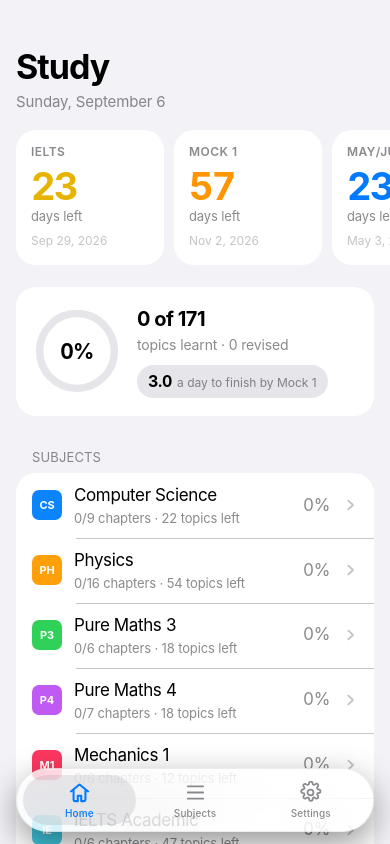
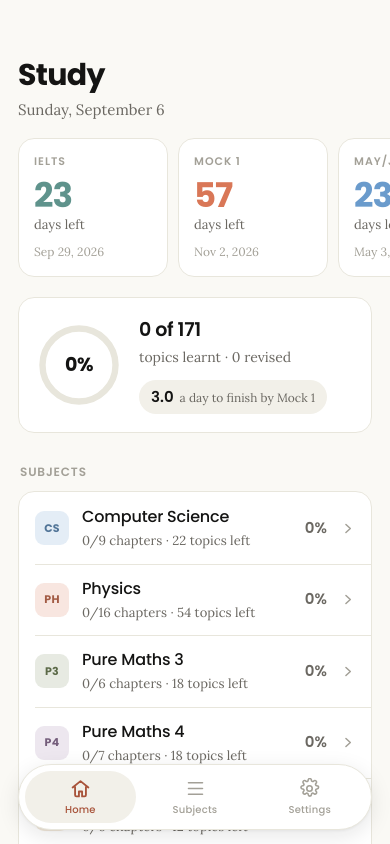
Before and after one commit to hum2z/study, a plain HTML site: page index.html in a window 390 px wide. Drawn offline with Linux system fonts and the light colour scheme.

Commit message:
Restyle with Anthropic's brand system
Swaps the iOS palette for the brand one: warm paper backgrounds (#faf9f5 light,
#141413 dark), hairline borders instead of blur and shadow, and the brand
orange as the accent. Subject colours are the brand blue, orange and green plus
three tones matched to that register, rendered as soft tints rather than
saturated fills — the mid-tone accents do not carry small white text at
readable contrast, so tiles use an 18% wash with ink mixed toward the
foreground, which also inverts correctly between themes.

Type is Poppins for chrome and Lora for reading text. Both are self-hosted in
fonts/ and precached by the service worker: pulling them from Google at runtime
would have left the app falling back to Arial and Georgia whenever it was
opened offline, which is most of the time on a phone. Only the latin subsets
ship, 61KB for all four faces.

Icons, manifest colours and the dynamic theme-color meta follow the same
palette. The progress ring was still hardcoded to the iOS blue through its
default argument; it now takes the accent.

Co-Authored-By: Claude Opus 5 <noreply@anthropic.com>
Claude-Session: https://claude.ai/code/session_01R4zBeWzAHkHLhQRYjS1TtR

```diff
--- a/app.js
+++ b/app.js
@@ -8,7 +8,7 @@ const DEFAULT_DATES = {
   final: "2027-05-03"    // May/June exam series
 };
 const CD_META = [
-  { key: "ielts", label: "IELTS",    colour: "var(--yellow)" },
+  { key: "ielts", label: "IELTS",    colour: "var(--teal)"  },
   { key: "mock",  label: "Mock 1",   colour: "var(--orange)" },
   { key: "final", label: "May/June", colour: "var(--blue)"   }
 ];
@@ -48,7 +48,7 @@ function applyTheme() {
   const dark = t === "dark" ||
     (t === "auto" && matchMedia("(prefers-color-scheme: dark)").matches);
   const meta = document.querySelector('meta[name="theme-color"]');
-  if (meta) meta.content = dark ? "#000000" : "#EFEFF4";
+  if (meta) meta.content = dark ? "#141413" : "#faf9f5";
 
   document.querySelectorAll("[data-theme-set]").forEach(b =>
     b.setAttribute("aria-pressed", b.dataset.themeSet === t));
@@ -103,7 +103,7 @@ function countdownStrip() {
   }).join("") + `</div>`;
 }
 
-function ring(pct, colour = "var(--blue)") {
+function ring(pct, colour = "var(--accent)") {
   const R = 40, C = 2 * Math.PI * R;
   return `<div class="ring">
     <svg viewBox="0 0 92 92">
@@ -119,7 +119,7 @@ function subjectRows() {
   return `<div class="card">` + SYLLABUS.map(s => {
     const st = subjectStats(s);
     return `<button class="row" data-open="${s.id}" style="--c:${s.colour}">
-      <span class="tile">${initials(s)}</span>
+      <span class="tile tint">${initials(s)}</span>
       <span class="row-main">
         <b>${esc(s.name)}</b>
         <span>${st.chaptersDone}/${st.chapters} chapters · ${st.total - st.learnt} topics left</span>
--- a/styles.css
+++ b/styles.css
@@ -1,107 +1,106 @@
 /* ==========================================================================
-   Study — iOS grouped-list styling.
-   Content sits on flat opaque cards over a plain background, the way Settings
-   does. Blur is reserved for the floating chrome: nav bar and tab bar.
+   Study — Anthropic brand styling.
+   Warm paper surfaces, hairline borders, Poppins for chrome and Lora for
+   reading text. No blur: Claude's surfaces are flat and calm.
    ========================================================================== */
 
+@font-face{font-family:Poppins;src:url(fonts/poppins-500.woff2) format('woff2');
+           font-weight:500;font-style:normal;font-display:swap}
+@font-face{font-family:Poppins;src:url(fonts/poppins-600.woff2) format('woff2');
+           font-weight:600;font-style:normal;font-display:swap}
+@font-face{font-family:Poppins;src:url(fonts/poppins-700.woff2) format('woff2');
+           font-weight:700;font-style:normal;font-display:swap}
+@font-face{font-family:Lora;src:url(fonts/lora.woff2) format('woff2');
+           font-weight:400 700;font-style:normal;font-display:swap}
+
 :root{
-  --blue:#0A84FF; --green:#30D158; --orange:#FF9F0A; --red:#FF453A;
-  --yellow:#FFD60A; --purple:#BF5AF2; --pink:#FF375F; --teal:#40C8E0;
+  --ui:Poppins,"Helvetica Neue",Arial,system-ui,sans-serif;
+  --read:Lora,Georgia,"Times New Roman",serif;
 
-  --bg:#000000;              /* systemBackground */
-  --card:#1C1C1E;            /* secondarySystemGroupedBackground */
-  --fill:#2C2C2E;            /* tertiarySystemFill */
-  --label:#FFFFFF;
-  --label2:rgba(235,235,245,.6);
-  --label3:rgba(235,235,245,.3);
-  --separator:rgba(84,84,88,.65);
-  --chrome:rgba(0,0,0,.7);   /* nav material */
-  --float:rgba(30,30,32,.62);        /* floating tab capsule */
-  --float-brd:rgba(255,255,255,.13);
-  --float-spec:rgba(255,255,255,.16);
-  --tab-active:rgba(120,120,128,.26);
-  --press:rgba(255,255,255,.08);
+  /* brand */
+  --orange:#d97757; --blue:#6a9bcc; --green:#788c5d;
+  --plum:#9a7aa4;   --gold:#bf9243;  --teal:#5f938c;
 
-  --blur:saturate(180%) blur(24px);
-  --r-card:20px;
+  /* light — the default, Claude's paper */
+  --bg:#faf9f5;
+  --card:#ffffff;
+  --raise:#f2f0e9;
+  --border:#e8e6dc;
+  --text:#141413;
+  --text2:#6b6862;
+  --text3:#a3a097;
+  --accent:#d97757;
+  --accent-ink:#a8533a;
+  --danger:#b3452f;
+  --press:rgba(20,20,19,.045);
+
+  --r-card:16px; --r-ctl:10px;
   --spring:cubic-bezier(.32,.72,0,1);
+  color-scheme:light;
+}
+
+@media (prefers-color-scheme: dark){
+  :root:not([data-theme="light"]){
+    --bg:#141413; --card:#1f1e1c; --raise:#2a2926; --border:#35342f;
+    --text:#faf9f5; --text2:#b0aea5; --text3:#78766e;
+    --accent:#d97757; --accent-ink:#e0906f; --danger:#e08272;
+    --press:rgba(250,249,245,.06);
+    color-scheme:dark;
+  }
+}
+:root[data-theme="dark"]{
+  --bg:#141413; --card:#1f1e1c; --raise:#2a2926; --border:#35342f;
+  --text:#faf9f5; --text2:#b0aea5; --text3:#78766e;
+  --accent:#d97757; --accent-ink:#e0906f; --danger:#e08272;
+  --press:rgba(250,249,245,.06);
   color-scheme:dark;
 }
-
-@media (prefers-color-scheme: light){
-  :root:not([data-theme="dark"]){
-    --blue:#007AFF; --green:#34C759; --orange:#FF9500; --red:#FF3B30;
-    --yellow:#E6B400; --purple:#AF52DE; --pink:#FF2D55; --teal:#30B0C7;
-    --bg:#F2F2F7; --card:#FFFFFF; --fill:#E5E5EA;
-    --label:#000000; --label2:rgba(60,60,67,.6); --label3:rgba(60,60,67,.3);
-    --separator:rgba(60,60,67,.29); --chrome:rgba(249,249,249,.8);
-    --float:rgba(255,255,255,.66); --float-brd:rgba(0,0,0,.07);
-    --float-spec:rgba(255,255,255,.95); --tab-active:rgba(120,120,128,.16);
-    --press:rgba(0,0,0,.05);
-    color-scheme:light;
-  }
-}
 :root[data-theme="light"]{
-  --blue:#007AFF; --green:#34C759; --orange:#FF9500; --red:#FF3B30;
-  --yellow:#E6B400; --purple:#AF52DE; --pink:#FF2D55; --teal:#30B0C7;
-  --bg:#F2F2F7; --card:#FFFFFF; --fill:#E5E5EA;
-  --label:#000000; --label2:rgba(60,60,67,.6); --label3:rgba(60,60,67,.3);
-  --separator:rgba(60,60,67,.29); --chrome:rgba(249,249,249,.8);
-  --float:rgba(255,255,255,.66); --float-brd:rgba(0,0,0,.07);
-  --float-spec:rgba(255,255,255,.95); --tab-active:rgba(120,120,128,.16);
-  --press:rgba(0,0,0,.05);
+  --bg:#faf9f5; --card:#ffffff; --raise:#f2f0e9; --border:#e8e6dc;
+  --text:#141413; --text2:#6b6862; --text3:#a3a097;
+  --accent:#d97757; --accent-ink:#a8533a; --danger:#b3452f;
+  --press:rgba(20,20,19,.045);
   color-scheme:light;
-}
-:root[data-theme="dark"]{
-  --blue:#0A84FF; --green:#30D158; --orange:#FF9F0A; --red:#FF453A;
-  --yellow:#FFD60A; --purple:#BF5AF2; --pink:#FF375F; --teal:#40C8E0;
-  --bg:#000000; --card:#1C1C1E; --fill:#2C2C2E;
-  --label:#FFFFFF; --label2:rgba(235,235,245,.6); --label3:rgba(235,235,245,.3);
-  --separator:rgba(84,84,88,.65); --chrome:rgba(0,0,0,.7);
-  --float:rgba(30,30,32,.62); --float-brd:rgba(255,255,255,.13);
-  --float-spec:rgba(255,255,255,.16); --tab-active:rgba(120,120,128,.26);
-  --press:rgba(255,255,255,.08);
-  color-scheme:dark;
 }
 
 *{box-sizing:border-box;-webkit-tap-highlight-color:transparent}
 html,body{height:100%;margin:0;overflow:hidden}
 body{
-  background:var(--bg); color:var(--label);
-  font:400 17px/1.4 -apple-system,BlinkMacSystemFont,"SF Pro Text","SF Pro Display",
-       system-ui,"Segoe UI",Roboto,sans-serif;
+  background:var(--bg); color:var(--text);
+  font:400 16px/1.5 var(--read);
   -webkit-font-smoothing:antialiased;
   overscroll-behavior:none;
 }
 button{font:inherit;color:inherit;background:none;border:none;padding:0;cursor:pointer}
 h1,h2,h3,p{margin:0}
-svg.ico{width:24px;height:24px;fill:none;stroke:currentColor;stroke-width:1.9;
+svg.ico{width:22px;height:22px;fill:none;stroke:currentColor;stroke-width:1.7;
         stroke-linecap:round;stroke-linejoin:round;flex:0 0 auto}
+
+/* tinted chip shared by subject tiles and chapter numbers */
+.tint{background:color-mix(in srgb, var(--c) 18%, transparent);
+      color:color-mix(in srgb, var(--c) 72%, var(--text))}
 
 /* ---------------------------------------------------------------- nav bar */
 .nav{
   position:fixed;top:0;left:0;right:0;z-index:40;
   padding-top:env(safe-area-inset-top);
-  transition:background .25s ease, box-shadow .25s ease;
+  background:transparent;transition:background .2s ease, border-color .2s ease;
+  border-bottom:1px solid transparent;
 }
-.nav.solid{
-  background:var(--chrome);
-  -webkit-backdrop-filter:var(--blur); backdrop-filter:var(--blur);
-  box-shadow:0 .5px 0 var(--separator);
-}
-.nav-bar{height:44px;display:flex;align-items:center;padding:0 8px;position:relative}
+.nav.solid{background:var(--bg);border-bottom-color:var(--border)}
+.nav-bar{height:48px;display:flex;align-items:center;padding:0 10px;position:relative}
 .nav-back{
-  display:flex;align-items:center;gap:1px;color:var(--blue);
-  font-size:17px;letter-spacing:-.01em;padding:6px 6px 6px 2px;
+  display:flex;align-items:center;gap:2px;color:var(--accent-ink);
+  font-family:var(--ui);font-size:15px;font-weight:500;padding:6px 6px 6px 2px;
   max-width:34%;transition:opacity .2s ease;
 }
 .nav-back[hidden]{display:none}
 .nav-back span{overflow:hidden;text-overflow:ellipsis;white-space:nowrap}
-.nav-back svg.ico{width:22px;height:22px;stroke-width:2.5;margin-right:-3px}
-.nav-back:active{opacity:.4}
+.nav-back svg.ico{width:19px;height:19px;stroke-width:2.2;margin-right:-2px}
+.nav-back:active{opacity:.5}
 .nav-compact{
   position:absolute;left:50%;top:50%;transform:translate(-50%,-50%);
-  font-size:17px;font-weight:600;letter-spacing:-.02em;
+  font-family:var(--ui);font-size:16px;font-weight:600;letter-spacing:-.01em;
   opacity:0;transition:opacity .2s ease;pointer-events:none;
   max-width:46%;overflow:hidden;white-space:nowrap;text-overflow:ellipsis;
 }
@@ -112,188 +111,159 @@ svg.ico{width:24px;height:24px;fill:none;stroke:currentColor;stroke-width:1.9;
 .screen{
   position:absolute;inset:0;overflow-y:auto;overflow-x:hidden;
   -webkit-overflow-scrolling:touch;background:var(--bg);
-  padding:calc(env(safe-area-inset-top) + 44px) 0
-          calc(env(safe-area-inset-bottom) + 88px);
+  padding:calc(env(safe-area-inset-top) + 48px) 0
+          calc(env(safe-area-inset-bottom) + 92px);
 }
-.screen-in{padding:0 16px;max-width:640px;margin:0 auto}
+.screen-in{padding:0 18px;max-width:640px;margin:0 auto}
 .screen.push-enter{transform:translateX(100%)}
 .screen.push-active{transition:transform .4s var(--spring)}
 .screen.push-done{transform:translateX(0)}
-.screen.push-behind{transform:translateX(-26%);filter:brightness(.6)}
+.screen.push-behind{transform:translateX(-24%);opacity:.5}
 
-.large-title{font-size:34px;font-weight:700;letter-spacing:-.028em;line-height:1.12;padding:4px 0 2px}
-.large-sub{font-size:15px;color:var(--label2);margin-top:3px;letter-spacing:-.01em}
+.large-title{font-family:var(--ui);font-size:30px;font-weight:700;
+             letter-spacing:-.022em;line-height:1.18;padding:10px 0 2px}
+.large-sub{font-size:15px;color:var(--text2);margin-top:4px}
 .sec-hdr{
-  font-size:13px;font-weight:400;letter-spacing:.01em;text-transform:uppercase;
-  color:var(--label2);padding:32px 16px 7px;
+  font-family:var(--ui);font-size:12px;font-weight:600;letter-spacing:.07em;
+  text-transform:uppercase;color:var(--text3);padding:30px 2px 10px;
 }
 
 /* ------------------------------------------------------------------ cards */
-.card{background:var(--card);border-radius:var(--r-card);overflow:hidden}
+.card{background:var(--card);border:1px solid var(--border);
+      border-radius:var(--r-card);overflow:hidden}
 
 /* ------------------------------------------------------- countdown strip */
-.cds{
-  display:flex;gap:10px;overflow-x:auto;scroll-snap-type:x mandatory;
-  padding:18px 16px 4px;scroll-padding-inline:16px;scrollbar-width:none;
-}
+.cds{display:flex;gap:10px;overflow-x:auto;scroll-snap-type:x mandatory;
+     padding:16px 18px 4px;scroll-padding-inline:18px;scrollbar-width:none}
 .cds::-webkit-scrollbar{display:none}
-.cd{scroll-snap-align:start;flex:0 0 auto;width:148px;padding:14px 15px 15px}
-.cd .lab{font-size:12px;font-weight:600;letter-spacing:.04em;text-transform:uppercase;color:var(--label2)}
-.cd .num{
-  font-size:38px;font-weight:700;letter-spacing:-.045em;line-height:1.05;
-  margin-top:6px;font-variant-numeric:tabular-nums;color:var(--c);
-}
-.cd .unit{font-size:13px;color:var(--label2);letter-spacing:-.01em}
-.cd .date{font-size:12px;color:var(--label3);margin-top:8px}
-.cd.past .num{color:var(--label3)}
+.cd{scroll-snap-align:start;flex:0 0 auto;width:150px;padding:14px 15px 15px}
+.cd .lab{font-family:var(--ui);font-size:11px;font-weight:600;letter-spacing:.09em;
+         text-transform:uppercase;color:var(--text3)}
+.cd .num{font-family:var(--ui);font-size:34px;font-weight:700;letter-spacing:-.03em;
+         line-height:1.1;margin-top:8px;color:var(--c);font-variant-numeric:tabular-nums}
+.cd .unit{font-size:13px;color:var(--text2)}
+.cd .date{font-size:12px;color:var(--text3);margin-top:9px}
+.cd.past .num{color:var(--text3)}
 
 /* ------------------------------------------------------------ hero / ring */
-.hero{display:flex;align-items:center;gap:17px;padding:18px;margin-top:18px}
-.ring{position:relative;flex:0 0 auto;width:86px;height:86px}
+.hero{display:flex;align-items:center;gap:18px;padding:18px;margin-top:16px}
+.ring{position:relative;flex:0 0 auto;width:84px;height:84px}
 .ring svg{width:100%;height:100%;transform:rotate(-90deg)}
-.ring circle{fill:none;stroke-width:8;stroke-linecap:round}
-.ring .trk{stroke:var(--fill)}
-.ring .val{stroke:var(--blue);transition:stroke-dashoffset .7s var(--spring)}
-.ring b{position:absolute;inset:0;display:grid;place-items:center;
-        font-size:21px;font-weight:700;letter-spacing:-.03em;font-variant-numeric:tabular-nums}
+.ring circle{fill:none;stroke-width:7;stroke-linecap:round}
+.ring .trk{stroke:var(--border)}
+.ring .val{stroke:var(--accent);transition:stroke-dashoffset .7s var(--spring)}
+.ring b{position:absolute;inset:0;display:grid;place-items:center;font-family:var(--ui);
+        font-size:19px;font-weight:700;letter-spacing:-.02em;font-variant-numeric:tabular-nums}
 .hero-txt{min-width:0;flex:1}
-.hero-txt h2{font-size:20px;font-weight:700;letter-spacing:-.025em}
-.hero-txt p{font-size:14px;color:var(--label2);margin-top:2px;letter-spacing:-.01em}
-.pace{display:inline-flex;align-items:baseline;gap:5px;margin-top:11px;
-      padding:5px 11px;border-radius:99px;background:var(--fill)}
-.pace b{font-size:16px;font-weight:700;letter-spacing:-.02em;font-variant-numeric:tabular-nums}
-.pace span{font-size:12px;color:var(--label2)}
+.hero-txt h2{font-family:var(--ui);font-size:19px;font-weight:600;letter-spacing:-.015em}
+.hero-txt p{font-size:14px;color:var(--text2);margin-top:2px}
+.pace{display:inline-flex;align-items:baseline;gap:6px;margin-top:12px;
+      padding:6px 12px;border-radius:999px;background:var(--raise)}
+.pace b{font-family:var(--ui);font-size:15px;font-weight:600;font-variant-numeric:tabular-nums}
+.pace span{font-size:12px;color:var(--text2)}
 
 /* ------------------------------------------------------------------ lists */
-.row{
-  display:flex;align-items:center;gap:12px;width:100%;text-align:left;
-  padding:11px 16px;min-height:52px;position:relative;transition:background .1s ease;
-}
-.row + .row::after,
-.ch + .ch::after,
-.ch + .row::after,
-.row + .ch::after{
-  content:"";position:absolute;left:60px;right:0;top:0;height:.5px;background:var(--separator);
+.row{display:flex;align-items:center;gap:13px;width:100%;text-align:left;
+     padding:13px 16px;min-height:56px;position:relative;transition:background .12s ease}
+.row + .row::after, .ch + .ch::after,
+.ch + .row::after, .row + .ch::after{
+  content:"";position:absolute;left:16px;right:0;top:0;height:1px;background:var(--border);
 }
 .ch{position:relative}
-.row.plain + .row.plain::after{left:16px}
 .row:active{background:var(--press)}
 .row-main{flex:1;min-width:0}
-.row-main b{display:block;font-size:17px;font-weight:400;letter-spacing:-.022em;
-            overflow:hidden;text-overflow:ellipsis;white-space:nowrap}
-.row-main span{display:block;font-size:13px;color:var(--label2);margin-top:1px;letter-spacing:-.01em}
-.row .chev{width:16px;height:16px;stroke-width:2.8;color:var(--label3)}
-.badge{font-size:17px;color:var(--label2);font-variant-numeric:tabular-nums;letter-spacing:-.02em}
-.tile{
-  width:30px;height:30px;border-radius:7px;flex:0 0 auto;display:grid;place-items:center;
-  font-size:11px;font-weight:700;letter-spacing:-.01em;color:#fff;background:var(--c);
-}
-.minibar{height:3px;border-radius:99px;background:var(--fill);overflow:hidden;margin-top:7px}
-.minibar i{display:block;height:100%;border-radius:99px;background:var(--c);
-           transition:width .5s var(--spring)}
+.row-main b{display:block;font-family:var(--ui);font-size:16px;font-weight:500;
+            letter-spacing:-.01em;overflow:hidden;text-overflow:ellipsis;white-space:nowrap}
+.row-main span{display:block;font-size:13px;color:var(--text2);margin-top:2px}
+.row .chev{width:15px;height:15px;stroke-width:2.4;color:var(--text3)}
+.badge{font-family:var(--ui);font-size:15px;font-weight:600;color:var(--text2);
+       font-variant-numeric:tabular-nums}
+.tile{width:34px;height:34px;border-radius:9px;flex:0 0 auto;display:grid;place-items:center;
+      font-family:var(--ui);font-size:11px;font-weight:700;letter-spacing:.02em}
 
 /* ----------------------------------------------------------- chapter rows */
 .ch-head{cursor:pointer}
-.ch-head .num{
-  width:30px;height:30px;border-radius:7px;flex:0 0 auto;display:grid;place-items:center;
-  font-size:12px;font-weight:600;background:var(--fill);color:var(--label2);
-}
-.ch.done .ch-head .num{background:var(--c);color:#fff}
+.ch-head .num{width:32px;height:32px;border-radius:9px;flex:0 0 auto;display:grid;
+              place-items:center;font-family:var(--ui);font-size:12px;font-weight:600;
+              background:var(--raise);color:var(--text2)}
+.ch.done .ch-head .num{background:color-mix(in srgb, var(--c) 20%, transparent);
+                       color:color-mix(in srgb, var(--c) 72%, var(--text))}
 .ch-head .chev{transition:transform .3s var(--spring)}
 .ch.open .ch-head .chev{transform:rotate(90deg)}
 .ch-body{display:none}
 .ch.open .ch-body{display:block}
 
-.topic{display:flex;align-items:center;gap:12px;padding:9px 16px;position:relative}
-.topic::after{content:"";position:absolute;left:60px;right:0;top:0;height:.5px;background:var(--separator)}
-.topic p{flex:1;font-size:15px;line-height:1.34;letter-spacing:-.012em}
-.topic.learnt p{color:var(--label2)}
-.tick{
-  width:26px;height:26px;border-radius:50%;flex:0 0 auto;display:grid;place-items:center;
-  border:1.7px solid var(--label3);transition:all .2s var(--spring);
-}
-.tick svg{width:15px;height:15px;stroke-width:3;opacity:0;transform:scale(.5);
+.topic{display:flex;align-items:center;gap:13px;padding:10px 16px;position:relative}
+.topic::after{content:"";position:absolute;left:16px;right:0;top:0;height:1px;background:var(--border)}
+.topic p{flex:1;font-size:15px;line-height:1.45}
+.topic.learnt p{color:var(--text2)}
+.tick{width:24px;height:24px;border-radius:7px;flex:0 0 auto;display:grid;place-items:center;
+      border:1.6px solid var(--text3);transition:all .2s var(--spring)}
+.tick svg{width:14px;height:14px;stroke-width:3;opacity:0;transform:scale(.5);
           transition:all .2s var(--spring);color:#fff}
 .tick[aria-pressed="true"]{background:var(--c);border-color:var(--c)}
 .tick[aria-pressed="true"] svg{opacity:1;transform:scale(1)}
 .tick:active{transform:scale(.86)}
 .star{width:30px;height:30px;flex:0 0 auto;display:grid;place-items:center;border-radius:50%;
-      color:var(--label3);transition:all .2s var(--spring)}
-.star svg{width:19px;height:19px}
-.star[aria-pressed="true"]{color:var(--yellow)}
-.star[aria-pressed="true"] svg{fill:var(--yellow)}
+      color:var(--text3);transition:all .2s var(--spring)}
+.star svg{width:18px;height:18px}
+.star[aria-pressed="true"]{color:var(--gold)}
+.star[aria-pressed="true"] svg{fill:var(--gold)}
 .star:active{transform:scale(.85)}
 
-.ch-acts{display:flex;gap:8px;padding:9px 16px 13px;position:relative}
-.ch-acts::after{content:"";position:absolute;left:60px;right:0;top:0;height:.5px;background:var(--separator)}
-.ch-acts button{
-  flex:1;font-size:13px;font-weight:500;color:var(--blue);padding:8px 4px;
-  background:var(--fill);border-radius:9px;transition:transform .16s var(--spring), opacity .16s ease;
-}
-.ch-acts button:active{transform:scale(.95);opacity:.6}
-.ch-acts button.warn{color:var(--red)}
+.ch-acts{display:flex;gap:8px;padding:10px 16px 14px;position:relative}
+.ch-acts::after{content:"";position:absolute;left:16px;right:0;top:0;height:1px;background:var(--border)}
+.ch-acts button{flex:1;font-family:var(--ui);font-size:12px;font-weight:500;
+                color:var(--accent-ink);padding:9px 4px;background:var(--raise);
+                border-radius:var(--r-ctl);transition:transform .16s var(--spring), opacity .16s ease}
+.ch-acts button:active{transform:scale(.96);opacity:.65}
+.ch-acts button.warn{color:var(--danger)}
 
 /* --------------------------------------------------------------- controls */
-.seg{display:flex;gap:2px;padding:2px;border-radius:9px;background:var(--fill)}
-.seg button{
-  flex:1;padding:7px 6px;font-size:13px;font-weight:500;border-radius:7px;
-  color:var(--label);transition:all .22s var(--spring);letter-spacing:-.01em;
-}
-.seg button[aria-pressed="true"]{
-  background:var(--card);font-weight:600;box-shadow:0 1px 3px rgba(0,0,0,.2);
-}
-:root[data-theme="light"] .seg button[aria-pressed="true"]{background:#fff}
-@media (prefers-color-scheme: light){
-  :root:not([data-theme="dark"]) .seg button[aria-pressed="true"]{background:#fff}
-}
-input[type=date]{
-  font:inherit;font-size:17px;color:var(--label2);background:none;border:none;
-  padding:2px 0;text-align:right;
-}
-.act-row{
-  width:100%;padding:14px 16px;font-size:17px;letter-spacing:-.022em;
-  color:var(--blue);text-align:center;position:relative;transition:background .1s ease;
-}
-.act-row + .act-row::after{
-  content:"";position:absolute;left:0;right:0;top:0;height:.5px;background:var(--separator);
-}
+.seg{display:flex;gap:3px;padding:3px;border-radius:var(--r-ctl);background:var(--raise);
+     border:1px solid var(--border)}
+.seg button{flex:1;padding:8px 6px;font-family:var(--ui);font-size:13px;font-weight:500;
+            border-radius:7px;color:var(--text2);transition:all .22s var(--spring)}
+.seg button[aria-pressed="true"]{background:var(--card);color:var(--text);font-weight:600;
+                                 box-shadow:0 1px 2px rgba(20,20,19,.08)}
+input[type=date]{font:inherit;font-family:var(--ui);font-size:15px;color:var(--text2);
+                 background:none;border:none;padding:2px 0;text-align:right}
+.act-row{width:100%;padding:15px 16px;font-family:var(--ui);font-size:15px;font-weight:500;
+         color:var(--accent-ink);text-align:center;position:relative;transition:background .12s ease}
+.act-row + .act-row::after{content:"";position:absolute;left:0;right:0;top:0;height:1px;background:var(--border)}
 .act-row:active{background:var(--press)}
-.act-row.danger{color:var(--red)}
-.note{font-size:13px;color:var(--label2);padding:8px 16px 0;line-height:1.4}
+.act-row.danger{color:var(--danger)}
+.note{font-size:13px;color:var(--text2);padding:10px 2px 0;line-height:1.55}
 
 /* --------------------------------------------------------------- tab bar */
 .tabbar{
   position:fixed;left:50%;transform:translateX(-50%);
-  bottom:calc(env(safe-area-inset-bottom) + 12px);
-  width:calc(100% - 32px);max-width:400px;z-index:45;
-  display:flex;gap:3px;padding:6px;border-radius:999px;
-  background:var(--float);
-  -webkit-backdrop-filter:saturate(180%) blur(30px);
-  backdrop-filter:saturate(180%) blur(30px);
-  border:.5px solid var(--float-brd);
-  box-shadow:0 12px 34px rgba(0,0,0,.42), inset 0 .5px 0 var(--float-spec);
+  bottom:calc(env(safe-area-inset-bottom) + 14px);
+  width:calc(100% - 36px);max-width:400px;z-index:45;
+  display:flex;gap:4px;padding:6px;border-radius:999px;
+  background:var(--card);border:1px solid var(--border);
+  box-shadow:0 6px 22px rgba(20,20,19,.10), 0 1px 3px rgba(20,20,19,.06);
 }
-.tabbtn{
-  flex:1;display:flex;flex-direction:column;align-items:center;gap:2px;
-  padding:6px 0 5px;border-radius:999px;color:var(--label2);
-  transition:color .22s ease, background .28s var(--spring), transform .16s var(--spring);
+:root[data-theme="dark"] .tabbar{box-shadow:0 8px 26px rgba(0,0,0,.5)}
+@media (prefers-color-scheme: dark){
+  :root:not([data-theme="light"]) .tabbar{box-shadow:0 8px 26px rgba(0,0,0,.5)}
 }
-.tabbtn span{font-size:10px;font-weight:500;letter-spacing:.01em}
-.tabbtn svg.ico{width:23px;height:23px;stroke-width:1.85}
-.tabbtn[aria-selected="true"]{color:var(--blue);background:var(--tab-active)}
-.tabbtn[aria-selected="true"] svg.ico{stroke-width:2.15}
-.tabbtn:active{transform:scale(.92)}
+.tabbtn{flex:1;display:flex;flex-direction:column;align-items:center;gap:3px;
+        padding:7px 0 6px;border-radius:999px;color:var(--text3);font-family:var(--ui);
+        transition:color .22s ease, background .28s var(--spring), transform .16s var(--spring)}
+.tabbtn span{font-size:10px;font-weight:500;letter-spacing:.02em}
+.tabbtn svg.ico{width:21px;height:21px;stroke-width:1.8}
+.tabbtn[aria-selected="true"]{color:var(--accent-ink);background:var(--raise)}
+.tabbtn[aria-selected="true"] svg.ico{stroke-width:2.1}
+.tabbtn:active{transform:scale(.93)}
 
 /* ---------------------------------------------------------------- toast */
-.toast{
-  position:fixed;left:50%;bottom:calc(env(safe-area-inset-bottom) + 88px);
-  transform:translate(-50%,12px);z-index:80;
-  padding:11px 20px;border-radius:99px;font-size:15px;font-weight:600;letter-spacing:-.01em;
-  background:var(--chrome);color:var(--label);
-  -webkit-backdrop-filter:var(--blur); backdrop-filter:var(--blur);
-  box-shadow:0 8px 26px rgba(0,0,0,.4);
-  opacity:0;transition:all .3s var(--spring);
-}
+.toast{position:fixed;left:50%;bottom:calc(env(safe-area-inset-bottom) + 100px);
+       transform:translate(-50%,12px);z-index:80;
+       padding:11px 20px;border-radius:999px;font-family:var(--ui);font-size:14px;font-weight:500;
+       background:var(--text);color:var(--bg);
+       box-shadow:0 8px 24px rgba(20,20,19,.22);
+       opacity:0;transition:all .3s var(--spring)}
 .toast.show{opacity:1;transform:translate(-50%,0)}
 
 @media (prefers-reduced-motion: reduce){
--- a/sw.js
+++ b/sw.js
@@ -1,8 +1,10 @@
 /* Cache-first app shell so the tracker opens with no connection. */
-const CACHE = "study-tracker-v6";
+const CACHE = "study-tracker-v7";
 const ASSETS = [
   "./", "./index.html", "./styles.css", "./app.js", "./syllabus.js",
-  "./manifest.webmanifest", "./icons/icon-192.png", "./icons/icon-512.png"
+  "./manifest.webmanifest", "./icons/icon-192.png", "./icons/icon-512.png",
+  "./fonts/poppins-500.woff2", "./fonts/poppins-600.woff2",
+  "./fonts/poppins-700.woff2", "./fonts/lora.woff2"
 ];
 
 self.addEventListener("install", e => {
```
Also changed, not shown: index.html (+1 -1 lines), syllabus.js (+6 -6 lines), fonts/lora.woff2 (added), fonts/poppins-500.woff2 (added), fonts/poppins-600.woff2 (added), fonts/poppins-700.woff2 (added), icons/icon-192.png, icons/icon-512.png, icons/icon-maskable-512.png, manifest.webmanifest, 1 other file.
